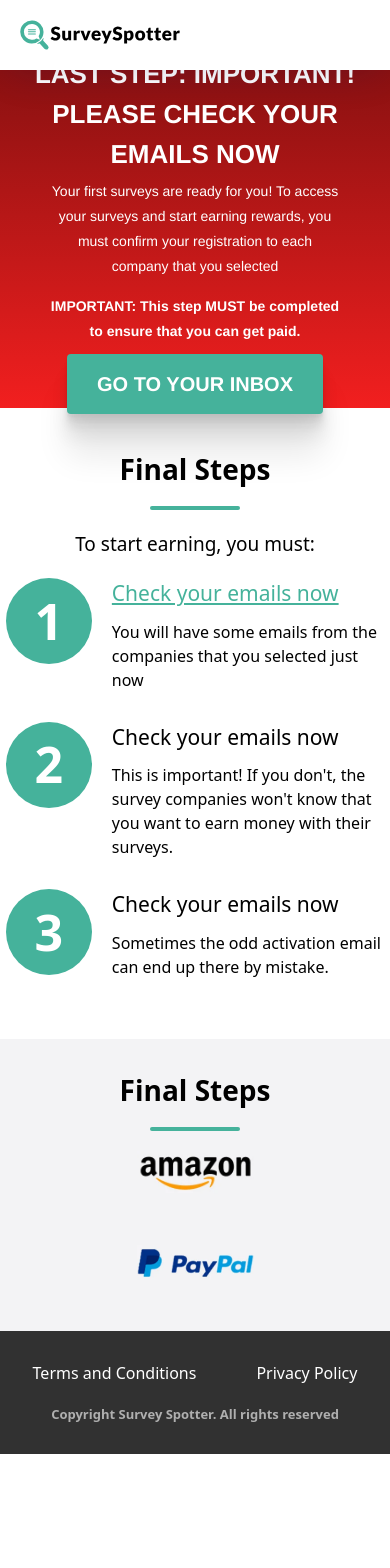
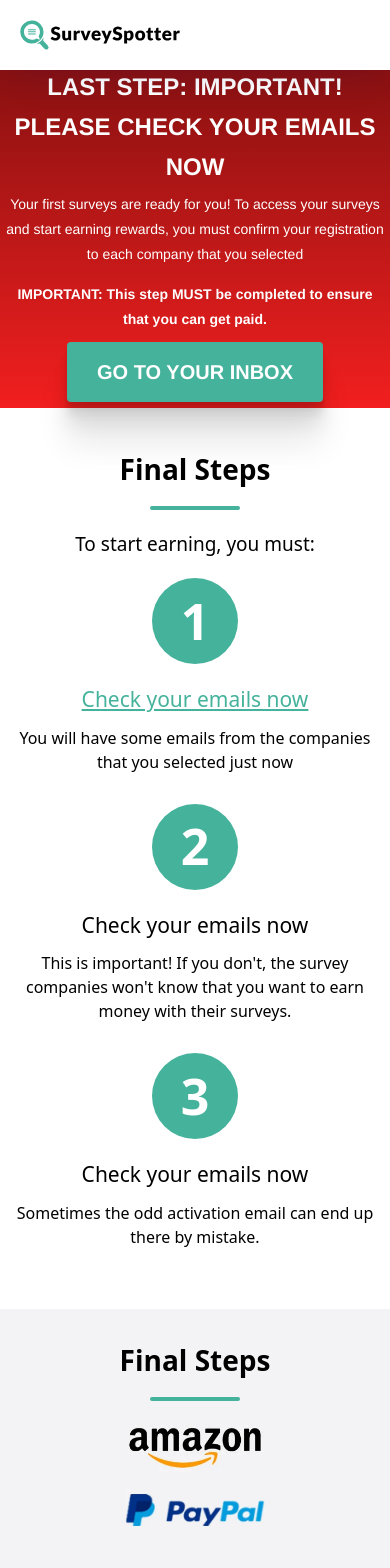
Before and after one commit to its-manik/survey-spoter, a React (Create React App) app: page /laststep in a window 390 px wide. Shown: the top 1568 px of the page. Before the commit the page ends 1454 px from the top, so only its background shows below. Built offline with nearby package versions, Linux system fonts and the light colour scheme.

Commit message:
thongdddddasdfasdsdkkfsddd

```diff
--- a/src/pages/LastStep.css
+++ b/src/pages/LastStep.css
@@ -173,7 +173,7 @@
     width: 88%;
   }
 
-  .finalStep > div{
+  .finalStep > div {
     width: 60%;
   }
 }
@@ -273,11 +273,41 @@
     height: 40vh;
   }
 
-  .lastHeroContent{
-    padding: 10px;
+  .lastHeroContent {
+    padding: 0px;
   }
 
-  .lastHeroContent > h2{
+  .lastHeroContent h1 {
+    font-size: 24px;
+  }
+  .lastHeroContent h2 {
+    width: auto;
+  }
+  .client {
+    display: flex;
+    align-items: center;
+    justify-content: center;
+    gap: 15px;
+    padding: 20px 0;
+    padding-top: 0px;
+  }
+  .client img {
+    width: 140px;
+  }
+  .step {
+    flex-direction: column;
+    align-items: center;
+    justify-content: center;
+  }
+  .stepContent {
+    display: flex;
+    flex-direction: column;
+    gap: 10px;
+    justify-content: center;
+    align-items: center;
+    text-align: center;
+  }
+  .lastHeroContent > h2 {
     font-size: 14px;
   }
 }
```
